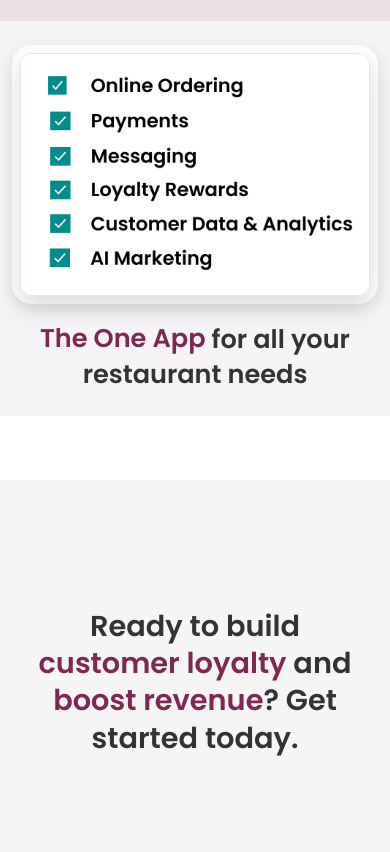
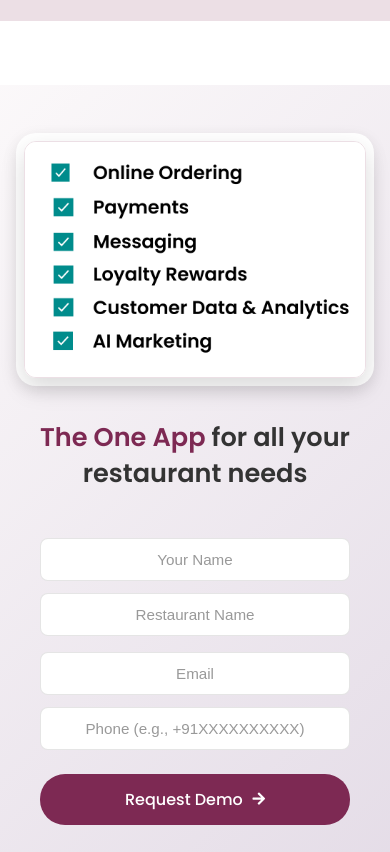
Before and after one commit to prakhar1114/tcp_website, a plain HTML site: page index.html in a window 390 px wide. Shown: the part 2044-2896 px from the top of the page. Drawn offline with nearby package versions, Linux system fonts and the light colour scheme; files whose address does not match are found by name.

Commit message:
fixed both views and added cta

```diff
--- a/index.html
+++ b/index.html
@@ -18,9 +18,10 @@
             <a href="#" class="logo" onclick="scrollToTop()">aglio</a>
             <div class="nav-links">
                 <a href="#solution">Key Features</a>
+                <a href="#demo">Request A Demo</a>
                 <a href="#contact">Contact</a>
             </div>
-            <a href="#contact" class="cta-button">Get Started</a>
+            <a href="#demo" class="cta-button">Get Started</a>
             <button class="hamburger-menu">
                 <span></span>
                 <span></span>
@@ -33,9 +34,10 @@
         <div class="mobile-menu-content">
             <a href="#" class="mobile-logo" onclick="scrollToTop()">aglio</a>
             <a href="#solution">Key Features</a>
+            <a href="#demo">Request A Demo</a>
             <a href="#contact">Contact</a>
             <div class="mobile-cta-wrapper">
-                <a href="#contact" class="mobile-cta-button">Get Started</a>
+                <a href="#demo" class="mobile-cta-button">Get Started</a>
             </div>
         </div>
     </div>
@@ -46,7 +48,7 @@
                 <h1>Boost Restaurant Revenue with Engaging Loyalty</h1>
                 <p>Build customer relationships, drive repeat business, and grow your social media presence with a gamified loyalty program that customers love to use</p>
                 <div class="cta-buttons">
-                    <a href="#contact" class="primary-button">Get Started</a>
+                    <a href="#demo" class="primary-button">Get Started</a>
                     <a href="#solution" class="secondary-button">Learn More</a>
                 </div>
             </div>
@@ -82,7 +84,7 @@
             </div>
         </div>
 
-        <div class="feature-section">
+        <!-- <div class="feature-section">
             <div class="feature-container">
                 <div class="feature-image">
                     <img src="assets/solutions/one_app.png" alt="Customer Messaging Interface">
@@ -91,7 +93,7 @@
                     <span class="highlight-1">The One App</span> for all your restaurant needs
                 </div>
             </div>
-        </div>
+        </div> -->
 
         <!-- <div class="solution-cards">
             <div class="solution-card">
@@ -111,6 +113,30 @@
         </div>
     </section>
 
+    <section id="demo">
+        <div class="feature-container demo-layout">
+            <div class="feature-image">
+                <img src="assets/solutions/one_app.png" alt="Customer Messaging Interface">
+            </div>
+            <div class="feature-content">
+                <div class="feature-text">
+                    <span class="highlight-1">The One App</span> for all your restaurant needs
+                </div>
+                <form class="demo-form" action="https://formsubmit.co/prakhar@aglioapp.com" method="POST">
+                    <div class="form-row">
+                        <input type="text" name="name" placeholder="Your Name" required autocomplete="name">
+                        <input type="text" name="restaurant" placeholder="Restaurant Name" required autocomplete="organization">
+                    </div>
+                    <div class="form-row">
+                        <input type="email" name="email" placeholder="Email" required autocomplete="email">
+                        <input type="tel" name="phone" placeholder="Phone (e.g., +91XXXXXXXXXX)" required autocomplete="tel">
+                    </div>
+                    <button type="submit" class="submit-button">Request Demo<i class="fas fa-arrow-right"></i></button>
+                </form>
+            </div>
+        </div>
+    </section>
+
     <div class="quote-section final-cta">
         <div class="hero-message">
             Ready to build <span class="highlight-1">customer loyalty</span> and <span class="highlight-1">boost revenue</span>? Get started today.
@@ -127,17 +153,16 @@
                            autocomplete="organization">
                 </div>
                 <div class="form-group">
-                    <input type="text" name="contact_person" placeholder="Contact Person" required
+                    <input type="text" name="contact_person" placeholder="Contact Person Name" required
                            autocomplete="name">
                 </div>
                 <div class="form-group">
-                    <input type="email" name="email" placeholder="Business Email" required
+                    <input type="email" name="email" placeholder="Email" required
                            autocomplete="email"
                            inputmode="email">
                 </div>
                 <div class="form-group">
                     <input type="tel" name="phone" placeholder="Phone (e.g., +91XXXXXXXXXX)"
-                           pattern="^\+[1-9]\d{1,14}$"
                            title="Please enter phone number with country code (e.g., +91XXXXXXXXXX)"
                            required
                            autocomplete="tel"
@@ -147,7 +172,7 @@
                     <textarea name="message" rows="4" placeholder="Tell us about your restaurant and what you're looking for"
                               inputmode="text"></textarea>
                 </div>
-                <button type="submit" class="submit-button">Request a Demo <i class="fas fa-arrow-right"></i></button>
+                <button type="submit" class="submit-button">Submit<i class="fas fa-arrow-right"></i></button>
             </form>
         </div>
     </section>
@@ -204,6 +229,15 @@
 
         hamburgerButton.addEventListener('click', toggleMobileMenu);
 
+        // Demo form toggle functionality
+        const requestDemoBtn = document.getElementById('requestDemoBtn');
+        const demoForm = document.getElementById('demoForm');
+
+        requestDemoBtn.addEventListener('click', () => {
+            demoForm.style.display = demoForm.style.display === 'none' ? 'block' : 'none';
+            requestDemoBtn.textContent = demoForm.style.display === 'none' ? 'Request a Demo' : 'Hide Form';
+        });
+
         // Smooth scrolling for all links
         document.querySelectorAll('a[href^="#"]').forEach(anchor => {
             anchor.addEventListener('click', function(e) {
--- a/styles_v3.css
+++ b/styles_v3.css
@@ -4,6 +4,23 @@
     padding: 0;
     box-sizing: border-box;
     text-align: center;
+}
+
+html {
+    height: 100%;
+    scroll-behavior: smooth;
+}
+
+@media (min-width: 769px) {
+    html {
+        scroll-padding-top: 80px;
+    }
+}
+
+@media (max-width: 768px) {
+    html {
+        scroll-padding-top: 20px;
+    }
 }
 
 :root {
@@ -24,11 +41,6 @@ body {
     min-height: 100vh;
     background: var(--white);
     font-family: 'Poppins', sans-serif;
-}
-
-/* This ensures the gradient covers the entire viewport even when content is shorter than viewport height */
-html {
-    height: 100%;
 }
 
 /* Navigation Styles */
@@ -1389,3 +1401,176 @@ body.menu-open {
         height: auto;
     }
 }
+
+.demo-request-container {
+    max-width: 600px;
+    margin: 2rem auto;
+    text-align: center;
+    padding: 0 1rem;
+}
+
+.demo-form {
+    margin-top: 0rem;
+    /* background: rgba(255, 255, 255, 0.1); */
+    padding: 2rem;
+    border-radius: 12px;
+    /* backdrop-filter: blur(10px);
+    -webkit-backdrop-filter: blur(10px); */
+    /* box-shadow: 0 8px 32px 0 rgba(31, 38, 135, 0.15); */
+}
+
+.demo-form .form-group {
+    margin-bottom: 1.5rem;
+}
+
+.demo-form input {
+    width: 100%;
+    padding: 12px;
+    border: 1px solid rgba(255, 255, 255, 0.2);
+    border-radius: 8px;
+    background: rgba(255, 255, 255, 0.05);
+    color: #fff;
+    font-size: 1rem;
+    transition: all 0.3s ease;
+}
+
+.demo-form input:focus {
+    outline: none;
+    border-color: var(--primary-color);
+    background: rgba(255, 255, 255, 0.1);
+}
+
+.demo-form input::placeholder {
+    color: rgba(255, 255, 255, 0.6);
+}
+
+@media (max-width: 768px) {
+    .demo-form {
+        padding: 1.5rem;
+    }
+
+    .demo-request-container {
+        padding: 0 1rem;
+    }
+}
+
+#demo {
+    padding: 4rem 0;
+    background: linear-gradient(135deg, rgba(125, 41, 83, 0.03) 0%, rgba(75, 21, 94, 0.15) 100%);
+}
+
+#demo .feature-container.demo-layout {
+    flex-direction: row !important;
+    padding: 0 2rem;
+    gap: 4rem;
+    align-items: flex-start;
+}
+
+#demo .feature-image {
+    flex: 1;
+    max-width: 45%;
+}
+
+#demo .feature-content {
+    flex: 1;
+    display: flex;
+    flex-direction: column;
+    gap: 2rem;
+    text-align: left;
+}
+
+#demo .feature-text {
+    font-size: 2.2rem;
+    font-weight: 600;
+    line-height: 1.3;
+    color: var(--text-dark);
+    margin-bottom: 0;
+}
+
+#demo .demo-form {
+    display: flex;
+    flex-direction: column;
+    gap: 1rem;
+    width: 100%;
+}
+
+#demo .form-row {
+    display: flex;
+    gap: 1rem;
+    width: 100%;
+}
+
+#demo .form-row input {
+    flex: 1;
+    padding: 12px 16px;
+    border: 1px solid rgba(0, 0, 0, 0.1);
+    border-radius: 8px;
+    background: white;
+    color: var(--text-dark);
+    font-size: 0.95rem;
+    transition: all 0.3s ease;
+}
+
+#demo .form-row input:focus {
+    outline: none;
+    border-color: var(--primary-color);
+    box-shadow: 0 0 0 3px rgba(125, 41, 83, 0.1);
+}
+
+#demo .form-row input::placeholder {
+    color: var(--text-lighter);
+}
+
+#demo .submit-button {
+    align-self: center;
+    margin-top: 0.5rem;
+    padding: 0.8rem 1.8rem;
+}
+
+@media (max-width: 1024px) {
+    #demo .feature-container.demo-layout {
+        gap: 3rem;
+    }
+}
+
+@media (max-width: 768px) {
+    #demo {
+        padding: 3rem 0;
+    }
+
+    #demo .feature-container.demo-layout {
+        flex-direction: column !important;
+        padding: 0 1rem;
+        gap: 2rem;
+    }
+
+    #demo .feature-image {
+        max-width: 100%;
+    }
+
+    #demo .feature-content {
+        width: 100%;
+        gap: 1.5rem;
+    }
+
+    #demo .feature-text {
+        text-align: center;
+        font-size: 1.8rem;
+    }
+
+    #demo .form-row {
+        flex-direction: column;
+        gap: 0.75rem;
+    }
+
+    #demo .submit-button {
+        width: 100%;
+        align-self: center;
+    }
+}
+
+@media (max-width: 480px) {
+    #demo .feature-text {
+        font-size: 1.6rem;
+    }
+}
```
